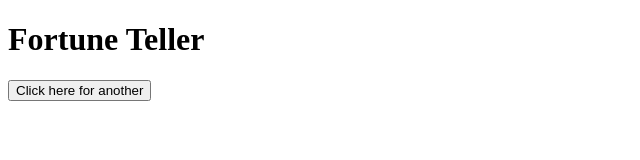
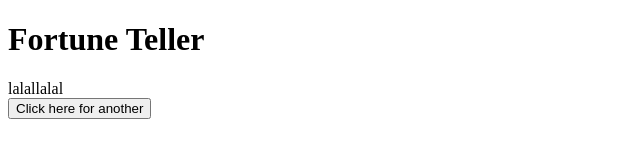
Before and after one commit to carlos-rdz/Fortune-Cookie, a plain HTML site: page index.html in a window 1280 px wide. Both pictures are taken after a click on the button "Click here for another". Shown: the whole page, without its empty margins (0-640 px from the left). Drawn offline with Linux system fonts and the light colour scheme.

Commit message:
added button and minimal functionality

```diff
--- a/index.html
+++ b/index.html
@@ -7,14 +7,15 @@
     <title>Fortune Teller</title>
 </head>
 <body>
-    <script src="script/price_Sort.js"></script>
+
     <h1>Fortune Teller</h1>
-    <div class="quoteDisplay">
-
+    <div class="quoteDisplay" data-output>
+        <!-- This is where the quote will be displayed -->
     </div>
-    <button>
+    <button data-trigger>
         Click here for another
     </button>
 
+    <script src="script/index.js"></script>
 </body>
 </html>
--- a/script/index.js
+++ b/script/index.js
@@ -0,0 +1,10 @@
+
+const triggerELement = document.querySelector(`[data-trigger]`);
+const outputElement = document.querySelector('[data-output]')
+
+
+triggerELement.addEventListener('click', function() {
+    console.log("Hello");
+    outputElement.textContent = 'lalallalal'
+
+});
```
